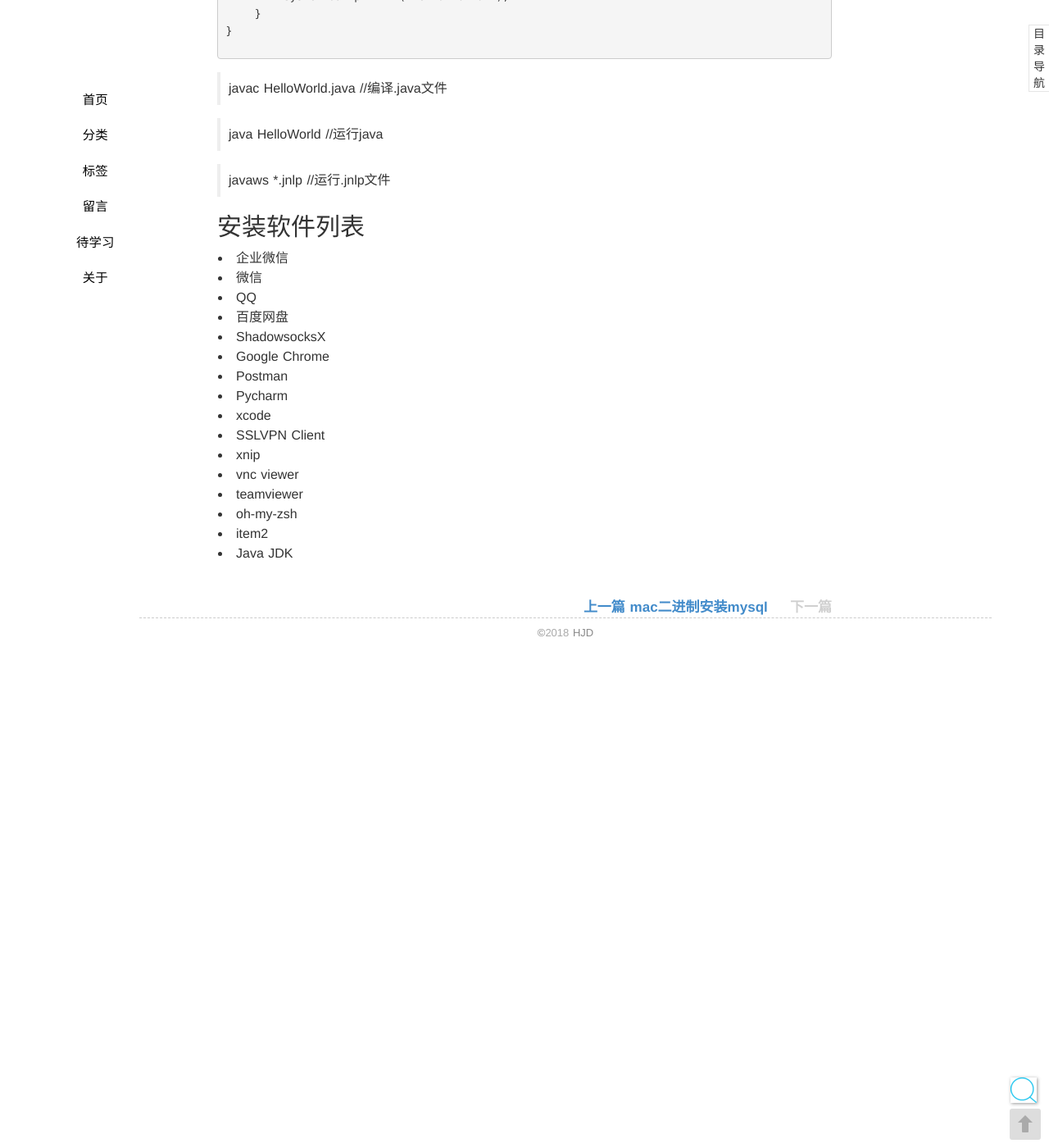
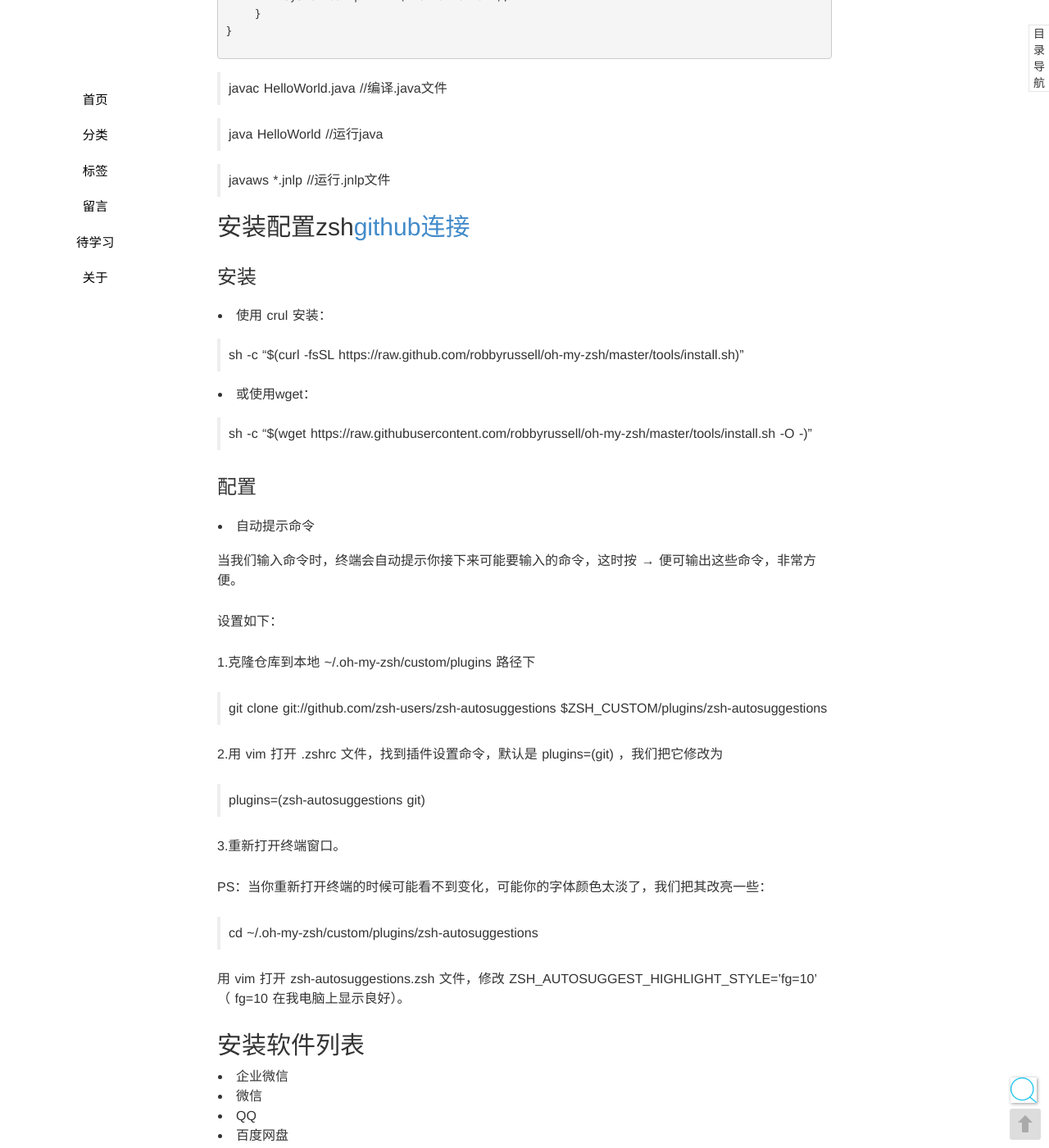
Before and after one commit to seekplum/seekplum.github.io, a Jekyll site: the page built from _posts/2018-04-27-mac-operation.md, in a window 1280 px wide and 1400 px high, scrolled down 1768 px. Shown: the whole window at 82% size. Built offline with Jekyll 4.4.1, drawn with Linux system fonts in a browser that asks for light colours; comment, search, counter and statistics services are not loaded.

Commit message:
安装配置zsh

```diff
--- a/_posts/2018-04-27-mac-operation.md
+++ b/_posts/2018-04-27-mac-operation.md
@@ -81,6 +81,44 @@
 
 > javaws *.jnlp  //运行.jnlp文件
 
+## 安装配置zsh[github连接](https://github.com/robbyrussell/oh-my-zsh)
+
+### 安装
+
+* 使用 crul 安装：
+
+> sh -c "$(curl -fsSL https://raw.github.com/robbyrussell/oh-my-zsh/master/tools/install.sh)"
+
+* 或使用wget：
+
+> sh -c "$(wget https://raw.githubusercontent.com/robbyrussell/oh-my-zsh/master/tools/install.sh -O -)"
+
+### 配置
+
+* 自动提示命令
+
+当我们输入命令时，终端会自动提示你接下来可能要输入的命令，这时按 → 便可输出这些命令，非常方便。
+
+设置如下：
+
+1.克隆仓库到本地 ~/.oh-my-zsh/custom/plugins 路径下
+
+> git clone git://github.com/zsh-users/zsh-autosuggestions $ZSH_CUSTOM/plugins/zsh-autosuggestions
+
+2.用 vim 打开 .zshrc 文件，找到插件设置命令，默认是 plugins=(git) ，我们把它修改为
+
+> plugins=(zsh-autosuggestions git)
+
+
+3.重新打开终端窗口。
+
+PS：当你重新打开终端的时候可能看不到变化，可能你的字体颜色太淡了，我们把其改亮一些：
+
+> cd ~/.oh-my-zsh/custom/plugins/zsh-autosuggestions
+
+用 vim 打开 zsh-autosuggestions.zsh 文件，修改 ZSH_AUTOSUGGEST_HIGHLIGHT_STYLE='fg=10' （ fg=10 在我电脑上显示良好）。
+
+
 ## 安装软件列表
 * 企业微信
 * 微信
```
